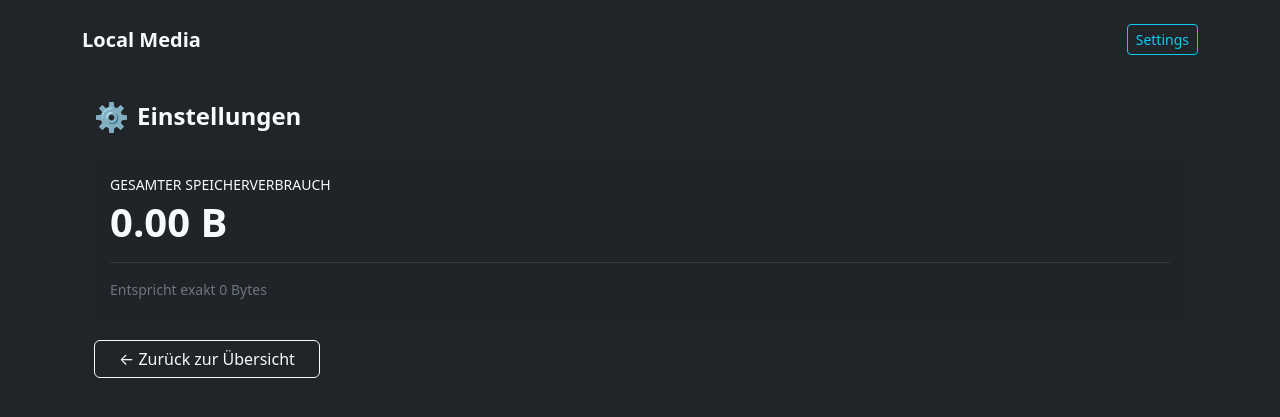
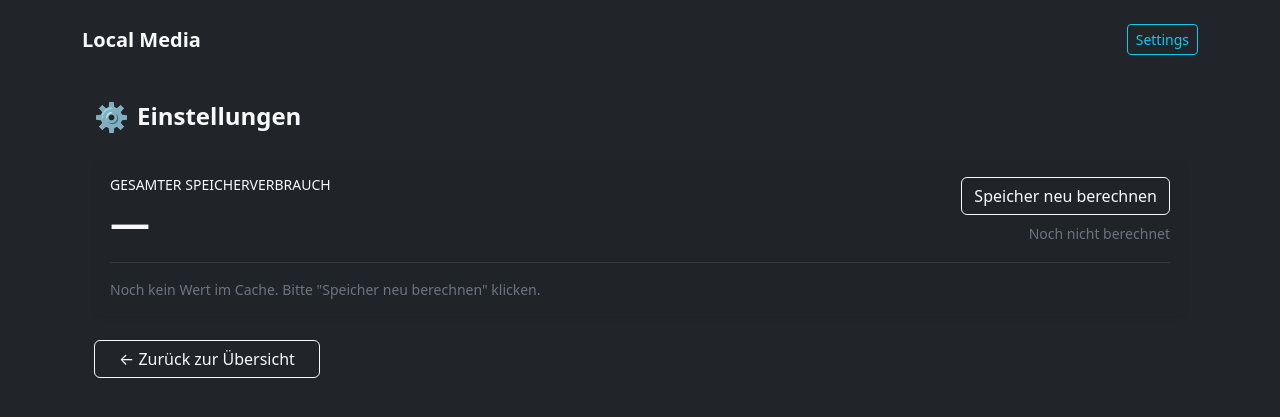
Before and after one commit to tvdw07/VideoPlayer, a Flask app: page /settings in a window 1280 px wide. Shown: the top 417 px of the page. Run offline with Flask 3, Linux system fonts and the light colour scheme; some libraries are stand-ins or nearby versions.

Commit message:
Implement media size caching with recalculation feature in settings

```diff
--- a/templates/settings.html
+++ b/templates/settings.html
@@ -13,13 +13,33 @@
   <div class="card shadow-sm border-0 bg-dark bg-opacity-75">
     <div class="card-body">
 
-      <div class="d-flex justify-content-between align-items-start">
+      <div class="d-flex justify-content-between align-items-start gap-3 flex-wrap">
         <div>
           <h6 class="text-uppercase text-light mb-1 small">
             Gesamter Speicherverbrauch
           </h6>
           <div class="display-6 fw-bold text-light">
-            {{ total_formatted }}
+            {% if total_formatted %}
+              {{ total_formatted }}
+            {% else %}
+              —
+            {% endif %}
+          </div>
+        </div>
+
+        <div class="text-end">
+          <form method="post" action="/settings/recalculate" class="m-0">
+            <input type="hidden" name="csrf_token" value="{{ csrf_token() }}">
+            <button type="submit" class="btn btn-outline-light">
+              Speicher neu berechnen
+            </button>
+          </form>
+          <div class="mt-2 small text-secondary">
+            {% if cached_at %}
+              Zuletzt berechnet: {{ cached_at }}
+            {% else %}
+              Noch nicht berechnet
+            {% endif %}
           </div>
         </div>
       </div>
@@ -27,7 +47,11 @@
       <hr class="border-secondary my-3">
 
       <p class="text-secondary mb-0 small">
-        Entspricht exakt {{ total_bytes }} Bytes
+        {% if total_bytes is not none %}
+          Entspricht exakt {{ total_bytes }} Bytes
+        {% else %}
+          Noch kein Wert im Cache. Bitte "Speicher neu berechnen" klicken.
+        {% endif %}
       </p>
     </div>
   </div>
--- a/videoplayer/routes/settings.py
+++ b/videoplayer/routes/settings.py
@@ -1,8 +1,13 @@
 from __future__ import annotations
-from flask import Blueprint, render_template
+from flask import Blueprint, render_template, current_app, redirect, url_for
 
 from .. import limiter
-from ..utils import calculate_media_size, format_size
+from ..utils import (
+    calculate_media_size,
+    format_size,
+    get_cached_media_size,
+    set_cached_media_size,
+)
 
 settings_bp = Blueprint("settings", __name__)
 
@@ -10,9 +15,20 @@ settings_bp = Blueprint("settings", __name__)
 @settings_bp.route("/settings")
 @limiter.limit("10 per minute")
 def index():
-    total_bytes = calculate_media_size()
+    cached = get_cached_media_size(current_app)
+    total_bytes = cached["bytes"] if cached else None
+
     return render_template(
         "settings.html",
         total_bytes=total_bytes,
-        total_formatted=format_size(total_bytes),
+        total_formatted=format_size(total_bytes) if total_bytes is not None else None,
+        cached_at=cached["updated_at"] if cached else None,
     )
+
+
+@settings_bp.route("/settings/recalculate", methods=["POST"])
+@limiter.limit("5 per minute")
+def recalculate():
+    total_bytes = calculate_media_size()
+    set_cached_media_size(current_app, total_bytes)
+    return redirect(url_for("settings.index"))
--- a/videoplayer/utils.py
+++ b/videoplayer/utils.py
@@ -4,7 +4,6 @@ from pathlib import Path
 from flask import abort
 from .config import Config
 from natsort import natsorted
-from os import path
 
 
 def safe_path(rel_path: str = "") -> Path:
@@ -99,6 +98,65 @@ def format_size(num_bytes: int) -> str:
     # Fallback; should not be reached
     return f"{size:.2f} {units[-1]}"
 
+
+def _media_size_cache_path(app=None) -> Path:
+    """Pfad zur Cache-Datei (persistiert im instance folder)."""
+    # Import lokal halten, um zirkuläre Imports zu vermeiden
+    if app is None:
+        from flask import current_app
+
+        app = current_app
+
+    # instance_path existiert bei Flask immer; wir stellen sicher, dass der Ordner existiert.
+    instance_path = Path(app.instance_path)
+    instance_path.mkdir(parents=True, exist_ok=True)
+    return instance_path / "media_size_cache.json"
+
+
+def get_cached_media_size(app=None) -> dict | None:
+    """Liest den gecachten Media-Size-Wert.
+
+    Returns:
+        {"bytes": int, "updated_at": str(ISO)} oder None falls nicht vorhanden/ungültig.
+    """
+    import json
+
+    cache_file = _media_size_cache_path(app)
+    if not cache_file.exists():
+        return None
+
+    try:
+        data = json.loads(cache_file.read_text(encoding="utf-8"))
+        b = data.get("bytes")
+        ts = data.get("updated_at")
+        if not isinstance(b, int) or b < 0 or not isinstance(ts, str) or not ts:
+            return None
+        return {"bytes": b, "updated_at": ts}
+    except Exception:
+        # Bei kaputter Datei lieber "kein Cache" statt harter Fehler.
+        return None
+
+
+def set_cached_media_size(app=None, total_bytes: int = 0) -> None:
+    """Schreibt den Media-Size-Cache atomar."""
+    import json
+    from datetime import datetime, timezone
+
+    if not isinstance(total_bytes, int) or total_bytes < 0:
+        raise ValueError("total_bytes must be a non-negative int")
+
+    cache_file = _media_size_cache_path(app)
+    tmp = cache_file.with_suffix(cache_file.suffix + ".tmp")
+
+    payload = {
+        "bytes": total_bytes,
+        "updated_at": datetime.now(timezone.utc).isoformat(),
+    }
+
+    tmp.write_text(json.dumps(payload, ensure_ascii=False), encoding="utf-8")
+    tmp.replace(cache_file)
+
+
 def cleanup_empty_directories(
     start_path: Path,
     stop_at: Path = Config.MEDIA_ROOT,
```
Also changed, not shown: 1 other file.
